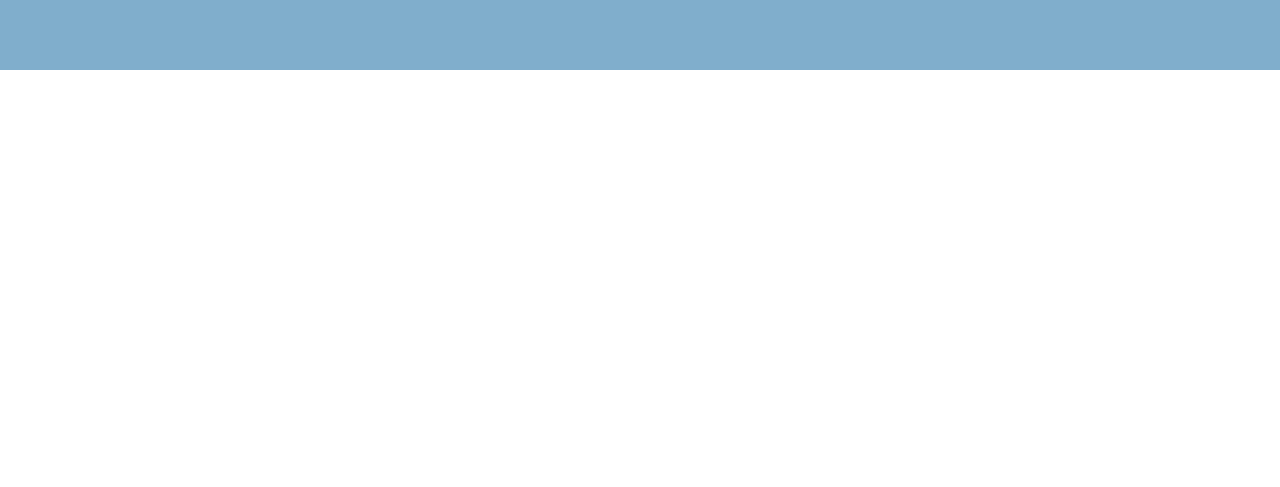
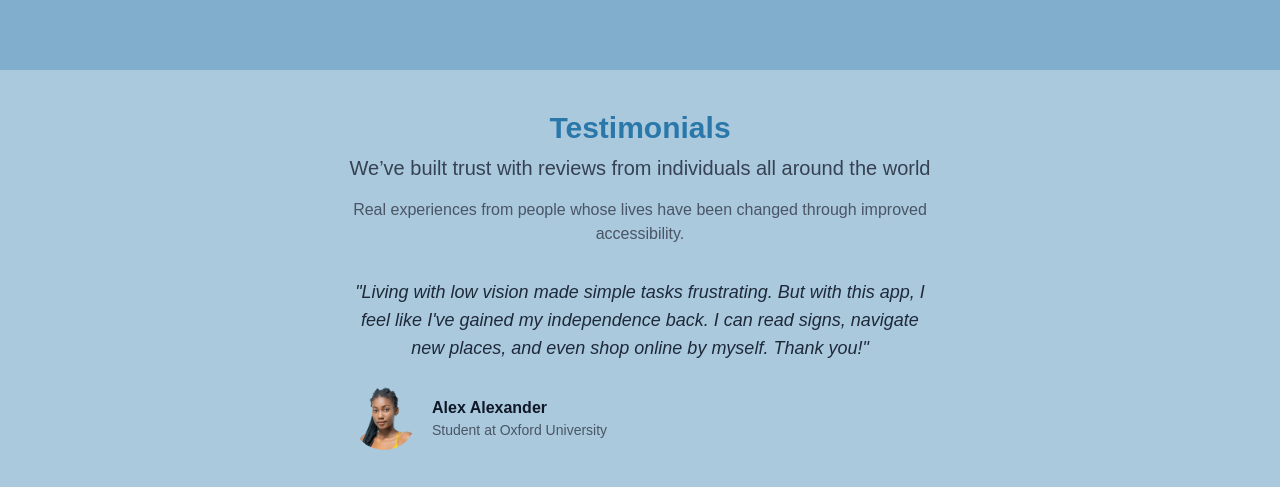
Before and after one commit to Elenii-Org/Elenii-Shepherd, a Next.js app: page / in a window 1280 px wide. Shown: the part 2878-3365 px from the top of the page. Before the commit the page ends 2948 px from the top, so only its background shows below. Built offline with nearby package versions, Linux system fonts and the light colour scheme.

Commit message:
add styled Testimonials section with quote and user profile

```diff
--- /dev/null
+++ b/src/Components/Testimonials.tsx
@@ -0,0 +1,37 @@
+
+import Image from "next/image";
+
+export default function Testimonials() {
+  return (
+    <section className="py-10 px-4 bg-[#AAC9DD] text-center">
+      <header className="mb-8">
+        <h2 className="text-3xl font-bold text-[#2A77AA]">Testimonials</h2>
+        <h3 className="text-xl mt-2 text-gray-700">
+          We’ve built trust with reviews from individuals all around the world
+        </h3>
+        <p className="text-gray-600 mt-4 max-w-xl mx-auto">
+          Real experiences from people whose lives have been changed through improved accessibility.
+        </p>
+      </header>
+
+      <article className="max-w-xl mx-auto">
+        <p className="text-lg italic text-gray-800 mb-6">
+          "Living with low vision made simple tasks frustrating. But with this app, I feel like I've gained my independence back.
+          I can read signs, navigate new places, and even shop online by myself. Thank you!"
+        </p>
+
+        <figure className="flex items-center gap-4">
+          <img
+            src="/sienna.png"
+            alt="Photo of Alex Alexander"
+            className="w-16 h-16 rounded-full object-cover"
+          />
+          <figcaption className="text-left">
+            <p className="font-semibold text-gray-900">Alex Alexander</p>
+            <p className="text-sm text-gray-600">Student at Oxford University</p>
+          </figcaption>
+        </figure>
+      </article>
+    </section>
+  );
+}
--- a/src/app/page.tsx
+++ b/src/app/page.tsx
@@ -3,6 +3,7 @@ import Navbar from "@/Components/Navbar";
 import LandingPage from "@/Components/LandingPage";
 import Techstars from "@/Components/Techstars";
 import HowItWork from "@/Components/HowItWork";
+import Testimonials from "@/Components/Testimonials";
 
 export default function Home() {
   return (
@@ -11,6 +12,7 @@ export default function Home() {
       <LandingPage />
       <Techstars />
       <HowItWork />
+      <Testimonials />
     </div>
   );
 }
```
Also changed, not shown: public/sienna.png (added).
